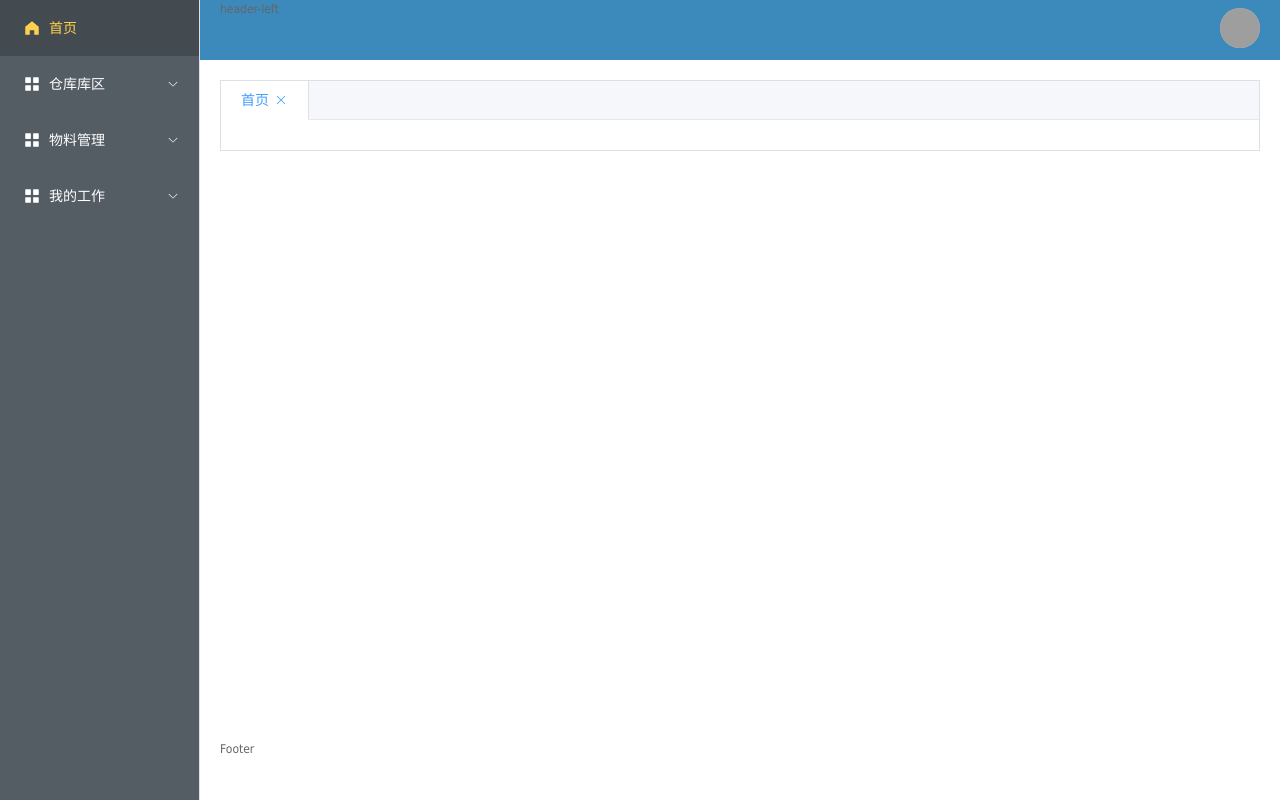
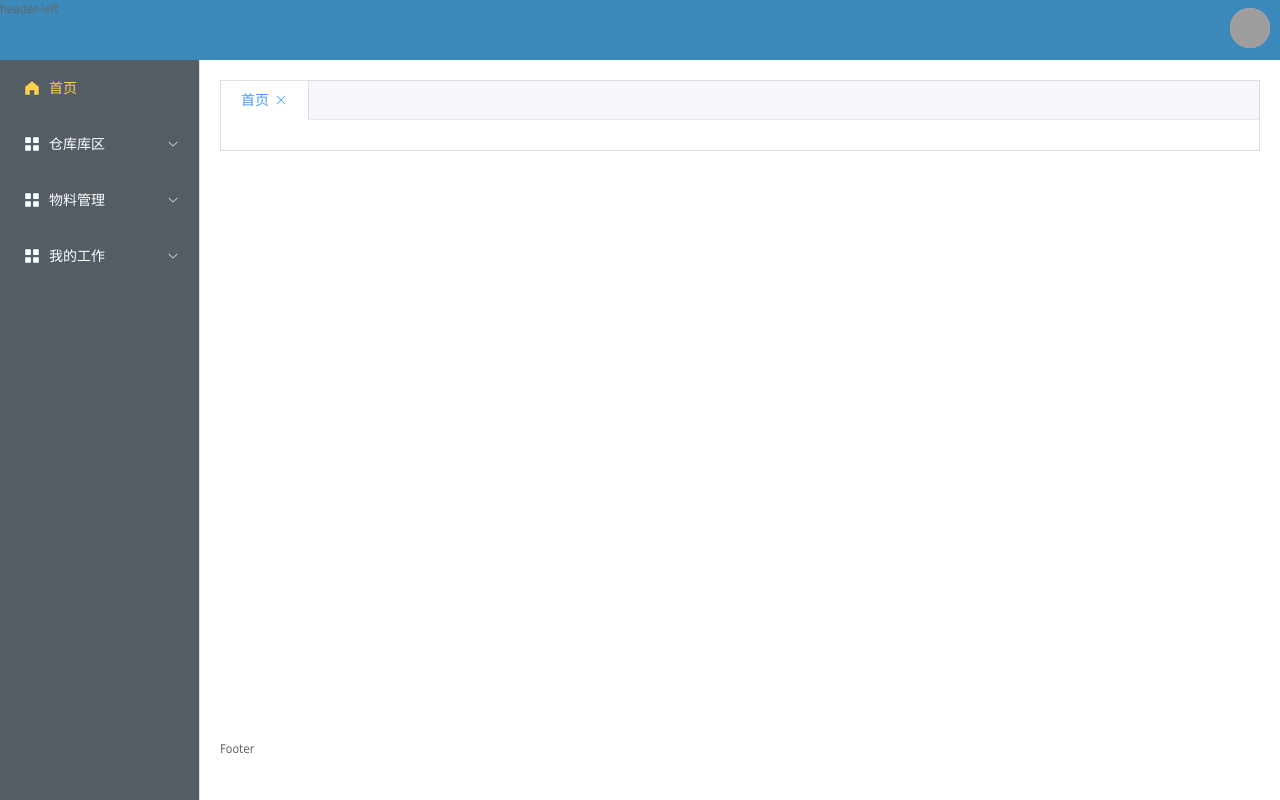
Before and after one commit to YXHXianYu/OP-Abstract-Warehouse-Management-System, a Vue app in the folder frontend/: page / in a window 1280 px wide. Built offline with nearby package versions, Linux system fonts and the light colour scheme; sample sign-in values are in the browser's storage; grey boxes are pictures that could not be loaded.

Commit message:
#23 complete 2 and 5

```diff
--- a/frontend/src/components/Home.vue
+++ b/frontend/src/components/Home.vue
@@ -1,3 +1,9 @@
-<template>
-    开发中...
+<style>
+
+</style>
+<template style="width:100%;height:100%">
+    <div style="width:100%;height:100%">
+        <img src="https://dbd-video-0.oss-cn-beijing.aliyuncs.com/img/%7B8478FAD3-39F6-4dc0-BE02-FC498795EF7E%7D.png"
+        style="width: 80%;height: 100%;object-fit: fill;">
+    </div>
 </template>
--- a/frontend/src/components/WorkList.vue
+++ b/frontend/src/components/WorkList.vue
@@ -1,6 +1,6 @@
 <template>
     <div style="display: flex;width:100%">
-        <div style="width:74%;margin-left: 1%;margin-right: 5%;">
+        <div style="width:100%;margin-left: 0%;margin-right: 0%;">
             <el-card style="width: 100%" v-loading="loading || loading_2 ||loading_3">
                 <div>
                     <el-input v-model="search_2" style="width: 240px" placeholder="Please input goods" />
@@ -9,7 +9,7 @@
                         v-model="valueSelect"
                         clearable
                         placeholder="Select"
-                        style="width: 240px;margin-left:5%"
+                        style="float:right;width: 240px;"
                     >
                         <el-option
                             v-for="item in _options"
--- a/frontend/src/views/Base.vue
+++ b/frontend/src/views/Base.vue
@@ -1,4 +1,66 @@
-<style scoped>
+<style>
+    /* 把我们所有标签的内外边距清零 */
+    * {
+        margin: 0;
+        padding: 0
+    }
+    /* em 和 i 斜体的文字不倾斜 */
+    em,
+    i {
+        font-style: normal
+    }
+    /* 去掉li 的小圆点 */
+    li {
+        list-style: none
+    }
+
+    img {
+        /* border 0 照顾低版本浏览器 如果 图片外面包含了链接会有边框的问题 */
+        border: 0;
+        /* 取消图片底侧有空白缝隙的问题 */
+        vertical-align: middle
+    }
+
+    button {
+        /* 当我们鼠标经过button 按钮的时候，鼠标变成小手 */
+        cursor: pointer
+    }
+
+    a {
+        color: #666;
+        text-decoration: none
+    }
+
+    a:hover {
+        color: #c81623
+    }
+
+    button,
+    input {
+        /* "\5B8B\4F53" 就是宋体的意思 这样浏览器兼容性比较好 */
+        font-family: Microsoft YaHei, Heiti SC, tahoma, arial, Hiragino Sans GB, "\5B8B\4F53", sans-serif
+    }
+
+    body {
+        /* CSS3 抗锯齿形 让文字显示的更加清晰 */
+        -webkit-font-smoothing: antialiased;
+        background-color: #fff;
+        font: 12px/1.5 Microsoft YaHei, Heiti SC, tahoma, arial, Hiragino Sans GB, "\5B8B\4F53", sans-serif;
+        color: #666
+    }
+    .hide,
+    .none {
+        display: none
+    }
+    /* 清除浮动 */
+    .clearfix:after {
+        visibility: hidden;
+        clear: both;
+        display: block;
+        content: ".";
+        height: 0
+    }
+
     .common-layout{
         height: 100%;
     }
@@ -10,6 +72,7 @@
     }
     .header-right{
         float:right;
+        margin-right: 10px;
     }
     .header-com{
         width:25%;
@@ -23,7 +86,30 @@
 <template>
     <div class="common-layout">
         <el-container style="height: 100%;">
-            <el-aside width="200px" style="height:100%" class="full-screen">
+            <el-header class="header" style="margin:0px;padding: 0px;">
+                <div class="header-left">
+                    header-left
+                </div>
+                <div class="header-right">
+                    <div class="header-com">
+                        <el-dropdown @command="handleCommand">
+                            <span class="el-dropdown-link">
+                                <el-avatar size="20%" src='https://cube.elemecdn.com/3/7c/3ea6beec64369c2642b92c6726f1epng.png' />
+                            </span>
+                            <template #dropdown>
+                                <el-dropdown-menu>
+                                    <el-dropdown-item command="self">个人中心</el-dropdown-item>
+                                    <el-dropdown-item>修改密码</el-dropdown-item>
+                                    <el-dropdown-item command="home" @click="exit" >退出登录</el-dropdown-item>
+                                </el-dropdown-menu>
+                            </template>
+                        </el-dropdown>
+                    </div>
+                </div>
+            </el-header>
+
+            <el-container style="padding: 0px;margin: 0px;">
+                <el-aside width="200px" style="height:100%;margin:0px;padding: 0px;border:none;" class="full-screen">
                     <el-menu
                         router
                         :default-active="activeIndex"
@@ -65,27 +151,6 @@
                     </el-menu>
                 </el-aside>
                 <el-container>
-                <el-header class="header">
-                    <div class="header-left">
-                        header-left
-                    </div>
-                    <div class="header-right">
-                        <div class="header-com">
-                            <el-dropdown @command="handleCommand">
-                                <span class="el-dropdown-link">
-                                    <el-avatar size="20%" src='https://cube.elemecdn.com/3/7c/3ea6beec64369c2642b92c6726f1epng.png' />
-                                </span>
-                                <template #dropdown>
-                                    <el-dropdown-menu>
-                                        <el-dropdown-item command="self">个人中心</el-dropdown-item>
-                                        <el-dropdown-item>修改密码</el-dropdown-item>
-                                        <el-dropdown-item command="home" @click="exit" >退出登录</el-dropdown-item>
-                                    </el-dropdown-menu>
-                                </template>
-                            </el-dropdown>
-                        </div>
-                    </div>
-                </el-header>
                     <el-main>
                         <el-tabs
                             type="border-card"
@@ -106,6 +171,8 @@
                         </el-tabs>
                     </el-main>
                     <el-footer>Footer</el-footer>
+                </el-container>
+
         </el-container>
     </el-container>
   </div>
--- a/frontend/src/views/Login.vue
+++ b/frontend/src/views/Login.vue
@@ -61,6 +61,8 @@
         content: ".";
         height: 0
     }
+
+
     .body{
         width:100%;
         height:100%;
```
Lines whose indentation alone changed are shown as unchanged.
